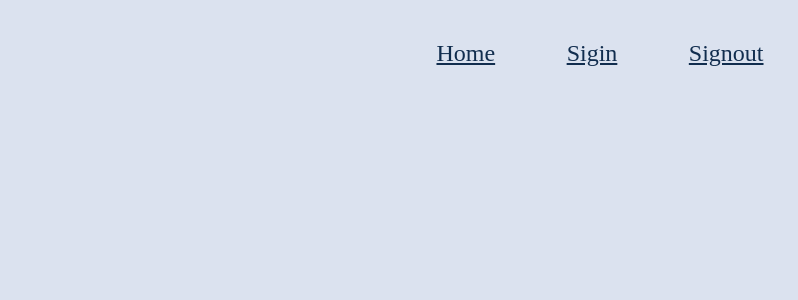
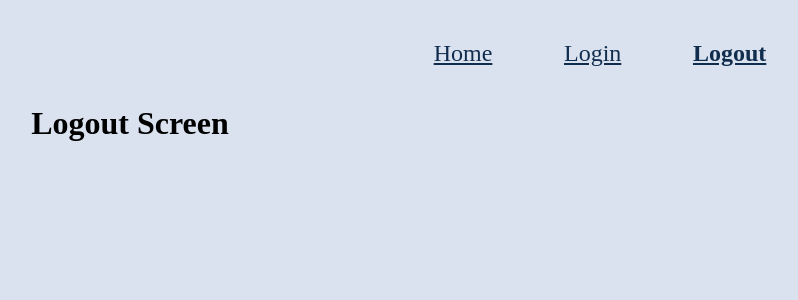
Before and after one commit to gshawnr/react_fin_trade, a React (Create React App) app: page /Logout in a window 1280 px wide. Before the commit this address had no page. Shown: the top 300 px of the page, without its empty margins (40-838 px from the left). Built offline with nearby package versions, Linux system fonts and the light colour scheme.

Commit message:
cleanup lint minor lint errors

```diff
--- a/src/components/App.js
+++ b/src/components/App.js
@@ -5,9 +5,11 @@ import { Routes, Route } from "react-router-dom";
 import {
   Context as AuthContext,
   Provider as AuthProvider,
-} from "./context/authContext";
+} from "../context/authContext";
 
-import Home from "../components/Home";
+import Home from "../screens/Home";
+import Login from "../screens/Login";
+import Logout from "../screens/Logout";
 
 function App() {
   const { state } = useContext(AuthContext);
@@ -15,14 +17,18 @@ function App() {
   return (
     <Routes>
       <Route path="/" element={<Home />} />
+      <Route path="/Login" element={<Login />} />
+      <Route path="/Logout" element={<Logout />} />
     </Routes>
   );
 }
 
-export default () => {
+const appExport = () => {
   return (
     <AuthProvider>
       <App />
     </AuthProvider>
   );
 };
+
+export default appExport;
--- a/src/components/Nav.jsx
+++ b/src/components/Nav.jsx
@@ -14,8 +14,8 @@ function Nav() {
 
   const links = [
     { name: "Home", path: "/" },
-    { name: "Sigin", path: "/signin" },
-    { name: "Signout", path: "/signout" },
+    { name: "Login", path: "/Login" },
+    { name: "Logout", path: "/Logout" },
   ];
 
   const navExpand = (e) => {
--- a/src/components/context/authContext.js
+++ b/src/context/authContext.js
@@ -12,9 +12,9 @@ const authReducer = (state, action) => {
   }
 };
 
-const signin = (dispatch) => {
+const Login = (dispatch) => {
   return ({ username, password }) => {
-    dispatch({ action: "signin", payload: { username, password } });
+    dispatch({ action: "Login", payload: { username, password } });
   };
 };
 
@@ -26,7 +26,7 @@ const signup = (dispatch) => {
 
 export const { Context, Provider } = createDataContext(
   authReducer,
-  { signin, signup },
+  { Login, signup },
   {
     isLoading: true,
     isSignedIn: false,
--- a/src/components/context/createDataContext.js
+++ b/src/context/createDataContext.js
@@ -1,6 +1,6 @@
 import React, { useReducer } from "react";
 
-export default (reducer, actions, initialState) => {
+const authContext = (reducer, actions, initialState) => {
   const Context = React.createContext();
 
   const Provider = ({ children }) => {
@@ -21,3 +21,5 @@ export default (reducer, actions, initialState) => {
 
   return { Context, Provider };
 };
+
+export default authContext;
--- /dev/null
+++ b/src/screens/Login.jsx
@@ -0,0 +1,9 @@
+import React from "react";
+
+import "./Login.css";
+
+const Login = () => {
+  return <h1>Login Screen</h1>;
+};
+
+export default Login;
--- /dev/null
+++ b/src/screens/Logout.jsx
@@ -0,0 +1,9 @@
+import React from "react";
+
+import "./Logout.css";
+
+const Logout = () => {
+  return <h1>Logout Screen</h1>;
+};
+
+export default Logout;
```
Also changed, not shown: src/screens/Home.css (added), src/screens/Home.jsx (renamed from src/components/Home.jsx), src/screens/Login.css (added), src/screens/Logout.css (added).
